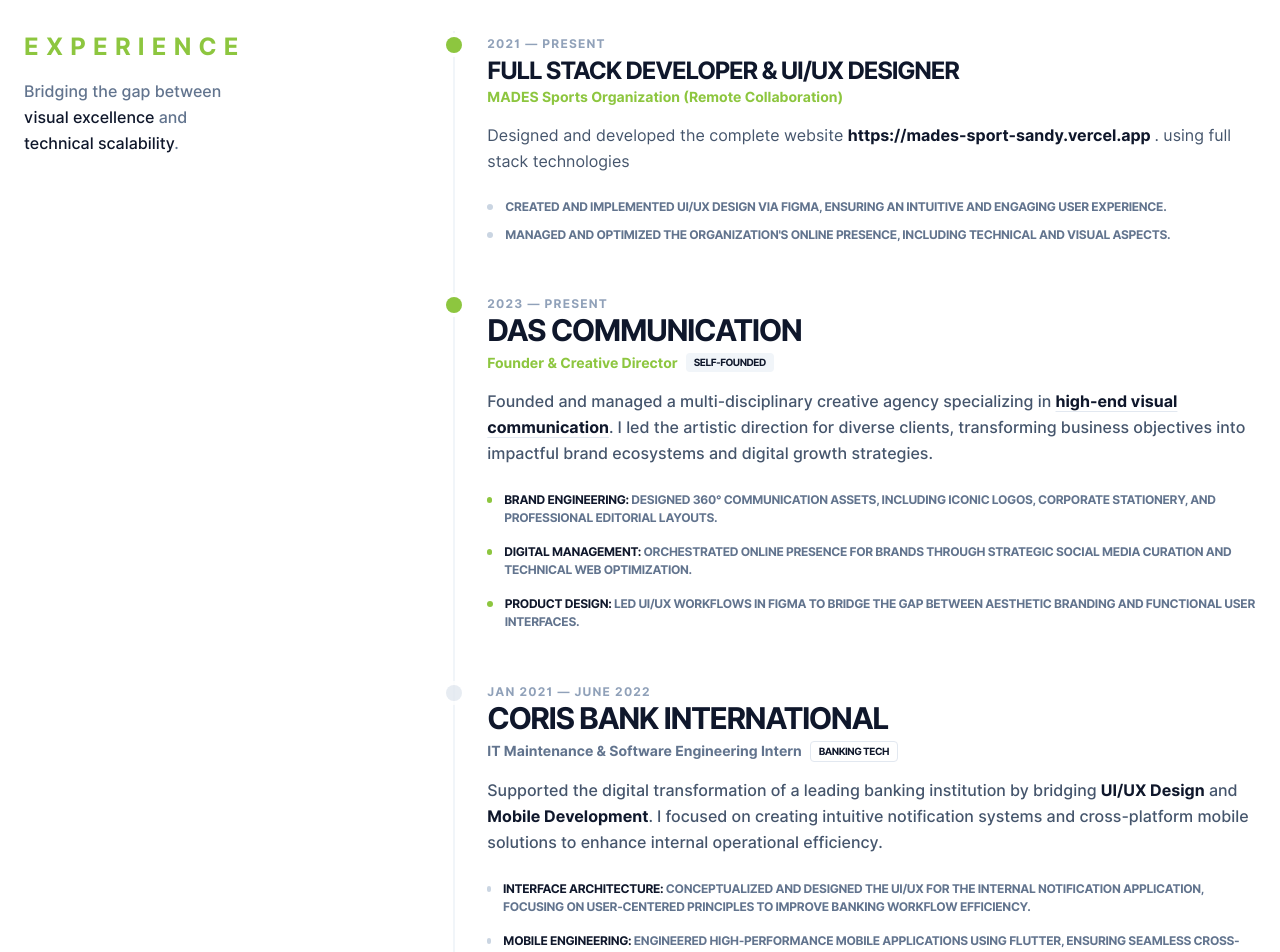
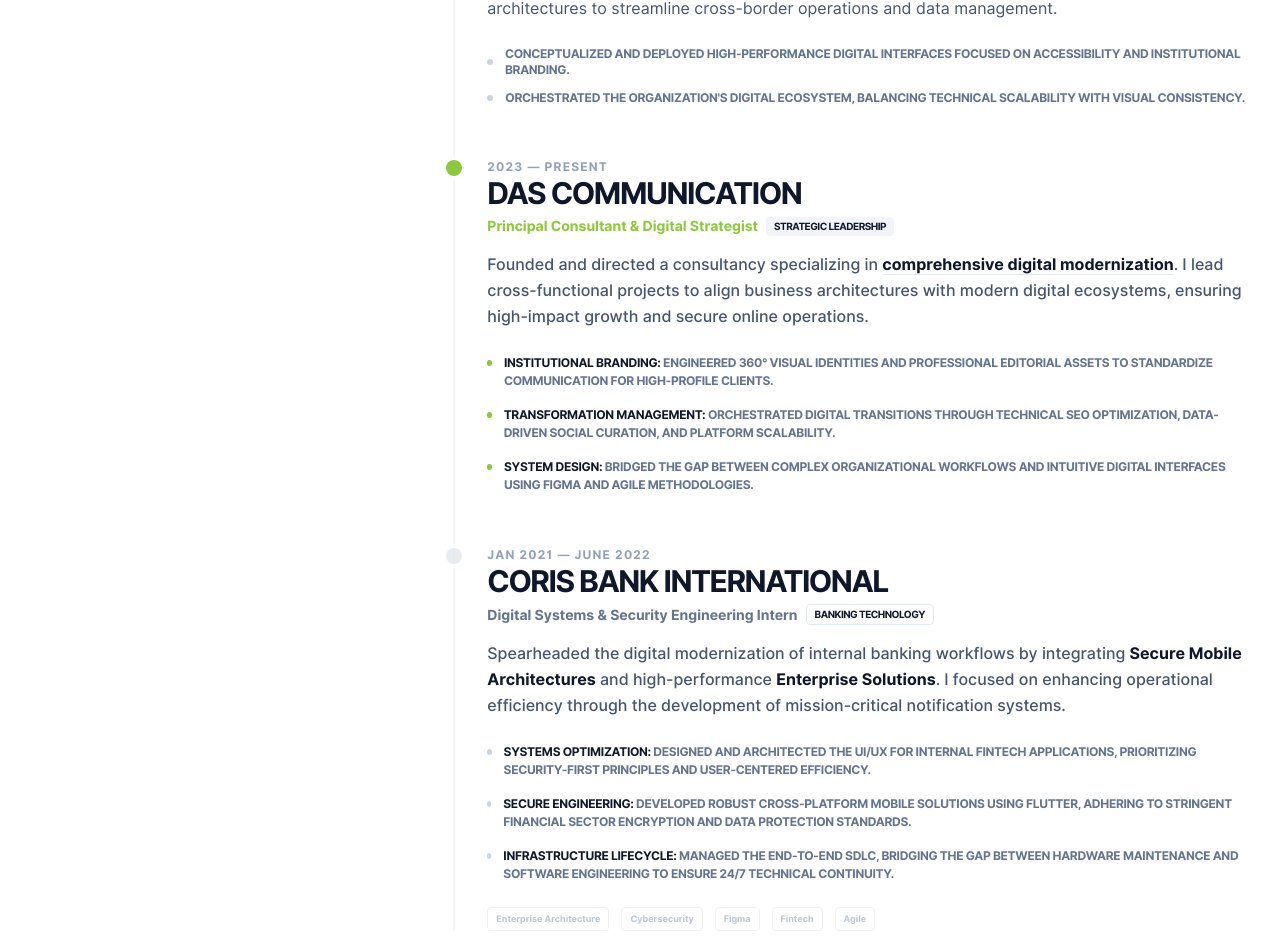
Before and after one commit to devondasilva/devportfolio, a React (Vite) app: page /Aboutme in a window 1280 px wide. Shown: the part 1320-2272 px from the top of the page. Built offline with nearby package versions, Linux system fonts and the light colour scheme.

Commit message:
Modification du contenu de mon profil

```diff
--- a/src/components/Nav.tsx
+++ b/src/components/Nav.tsx
@@ -25,7 +25,10 @@ const Nav: React.FC = () => {
 
                     {/* Logo */}
                     <a href="/" className="z-[60]">
-                        <img src={logo} alt="Logo" className="w-24 md:w-32 h-auto" />
+                        {/* <img src={logo} alt="Logo" className="w-24 md:w-32 h-auto" /> */}
+                        <h2 className="text-2xl md:text-3xl  font-bold uppercase tracking-widest" style={{ color: brandColor }}>
+                            Portfolio
+                        </h2>
                     </a>
 
                     {/* Hamburger Button */}
@@ -47,7 +50,7 @@ const Nav: React.FC = () => {
                         ${isOpen ? 'opacity-100 visible' : 'opacity-0 invisible md:opacity-100 md:visible'}
                     `}>
                         <ul className="flex flex-col md:flex-row items-center gap-8 md:gap-10 list-none">
-                            {['Home', 'My Projects', 'About Me'].map((item) => {
+                            {['Home', 'My Portofolio', 'About Me'].map((item) => {
                                 const path = item === 'Home' ? '/' : `/${item.replace(/\s/g, '')}`;
                                 return (
                                     <li key={item} className="relative group">
@@ -82,8 +85,6 @@ const Nav: React.FC = () => {
                 </div>
             </nav>
 
-            {/* Spacer pour compenser la nav fixed (pour ne pas que le contenu passe dessous) */}
-            <div className="h-20 md:h-28"></div>
         </>
     );
 }
--- a/src/data/poster.tsx
+++ b/src/data/poster.tsx
@@ -31,7 +31,7 @@ interface PosterItem {
 
 export const itemData: PosterItem[] = [
 
-  { img: S24, title: 'Flyer' },
+
   { img: S15, title: 'Visual Identity' },
   { img: S16, title: 'Card Design' },
   { img: S18, title: 'Brand Poster' },
@@ -42,6 +42,7 @@ export const itemData: PosterItem[] = [
   { img: S3, title: 'Graphic System' },
   { img: S8, title: 'Social Media' },
   { img: S9, title: 'Photography' },
+    { img: S24, title: 'Flyer' },
   { img: S10, title: 'Modern UI' },
   { img: S11, title: 'Mobile App' },
   { img: S14, title: 'Product Design' },
--- a/src/main.tsx
+++ b/src/main.tsx
@@ -1,7 +1,7 @@
 import './index.css'
 import App from './App.tsx'
 import About from './pages/About.tsx'
-import Myproject from './pages/Myprojects.tsx';
+import Myportofolio from './pages/Myprojects.tsx';
 import Contact from './pages/Contact.tsx';
 import Brand from './components/Brand.tsx';
 import WebDesign from './components/Web.tsx';
@@ -18,7 +18,7 @@ if (root) {
       <Routes>
         <Route path="/" element={<App />} />
         <Route path="/Aboutme" element={<About />} />
-        <Route path="/Myprojects" element={<Myproject/>} />
+        <Route path="/Myportofolio" element={<Myportofolio/>} />
         <Route path="/Contact" element={<Contact />} />
         <Route path="/Brand" element={<Brand />} />
         <Route path="/WebDesign" element={<WebDesign />} />
--- a/src/pages/About.tsx
+++ b/src/pages/About.tsx
@@ -113,30 +113,28 @@ const About: React.FC = () => {
                             <span className="text-xs font-black text-slate-400 uppercase tracking-widest">2021 — Present</span>
 
                             <div className="flex flex-col mb-2">
-                                <h3 className="text-2xl font-black text-slate-900 tracking-tighter uppercase">Full Stack Developer & UI/UX Designer</h3>
-                                <p className="font-bold italic text-sm" style={{ color: brandColor }}>MADES Sports Organization (Remote Collaboration)</p>
+                                <h3 className="text-2xl font-black text-slate-900 tracking-tighter uppercase">Digital Systems Architect & UI/UX Strategist</h3>
+                                <p className="font-bold italic text-sm" style={{ color: brandColor }}>MADES Sports Organization (International Governance)</p>
                             </div>
 
                             <p className="mt-4 text-slate-600 leading-relaxed">
-                                Designed and developed the complete website <span className="text-slate-900 font-bold">https://mades-sport-sandy.vercel.app </span>.
-                               using full stack technologies
+                                Engineered and managed a comprehensive <span className="text-slate-900 font-bold">digital infrastructure</span> using modern full-stack architectures to streamline cross-border operations and data management.
                             </p>
 
                             <ul className="mt-6 space-y-3">
                                 <li className="flex items-center gap-3 text-xs font-bold text-slate-500 uppercase tracking-tight">
                                     <div className="w-1.5 h-1.5 rounded-full bg-slate-300"></div>
-                                    Created and implemented UI/UX design via Figma, ensuring an intuitive and engaging user experience.
+                                    Conceptualized and deployed high-performance digital interfaces focused on accessibility and institutional branding.
                                 </li>
                                 <li className="flex items-center gap-3 text-xs font-bold text-slate-500 uppercase tracking-tight">
                                     <div className="w-1.5 h-1.5 rounded-full bg-slate-300"></div>
-                                    Managed and optimized the organization's online presence, including technical and visual aspects.
+                                    Orchestrated the organization's digital ecosystem, balancing technical scalability with visual consistency.
                                 </li>
                             </ul>
                         </div>
 
                         {/* EXPÉRIENCE 2 : FOCUS DESIGN & BRANDING */}
                         <div className="relative pl-8 group">
-                        {/* Indicateur visuel stylé */}
                             <div
                                 className="absolute w-4 h-4 rounded-full -left-[9px] top-1.5 ring-4 ring-white transition-all group-hover:scale-125"
                                 style={{ backgroundColor: brandColor }}
@@ -149,40 +147,39 @@ const About: React.FC = () => {
                                     DAS COMMUNICATION
                                 </h3>
                                 <div className="flex items-center gap-2 mt-2">
-                            <p className="font-bold italic text-sm" style={{ color: brandColor }}>Founder & Creative Director</p>
-                            <span className="text-[10px] bg-slate-100 px-2 py-0.5 rounded font-black uppercase tracking-tighter">Self-Founded</span>
+                                    <p className="font-bold italic text-sm" style={{ color: brandColor }}>Principal Consultant & Digital Strategist</p>
+                                    <span className="text-[10px] bg-slate-100 px-2 py-0.5 rounded font-black uppercase tracking-tighter">Strategic Leadership</span>
                                 </div>
                             </div>
 
                             <p className="mt-4 text-slate-600 leading-relaxed font-medium">
-                        Founded and managed a multi-disciplinary creative agency specializing in <span className="text-slate-900 font-bold underline decoration-slate-200 underline-offset-4">high-end visual communication</span>.
-                        I led the artistic direction for diverse clients, transforming business objectives into impactful brand ecosystems and digital growth strategies.
+                                Founded and directed a consultancy specializing in <span className="text-slate-900 font-bold underline decoration-slate-200 underline-offset-4">comprehensive digital modernization</span>.
+                                I lead cross-functional projects to align business architectures with modern digital ecosystems, ensuring high-impact growth and secure online operations.
                             </p>
 
                             <ul className="mt-6 space-y-4">
                                 <li className="flex items-start gap-3">
                                     <div className="mt-1.5 w-1.5 h-1.5 rounded-full" style={{ backgroundColor: brandColor }}></div>
                                     <p className="text-xs font-bold text-slate-500 uppercase tracking-tight leading-normal">
-                                <span className="text-slate-900">Brand Engineering:</span> Designed 360° communication assets, including iconic logos, corporate stationery, and professional editorial layouts.
+                                        <span className="text-slate-900">Institutional Branding:</span> Engineered 360° visual identities and professional editorial assets to standardize communication for high-profile clients.
                                     </p>
                                 </li>
                                 <li className="flex items-start gap-3">
                                     <div className="mt-1.5 w-1.5 h-1.5 rounded-full" style={{ backgroundColor: brandColor }}></div>
                                     <p className="text-xs font-bold text-slate-500 uppercase tracking-tight leading-normal">
-                                <span className="text-slate-900">Digital Management:</span> Orchestrated online presence for brands through strategic social media curation and technical web optimization.
+                                        <span className="text-slate-900">Transformation Management:</span> Orchestrated digital transitions through technical SEO optimization, data-driven social curation, and platform scalability.
                                     </p>
                                 </li>
                                 <li className="flex items-start gap-3">
                                     <div className="mt-1.5 w-1.5 h-1.5 rounded-full" style={{ backgroundColor: brandColor }}></div>
                                     <p className="text-xs font-bold text-slate-500 uppercase tracking-tight leading-normal">
-                                <span className="text-slate-900">Product Design:</span> Led UI/UX workflows in Figma to bridge the gap between aesthetic branding and functional user interfaces.
+                                        <span className="text-slate-900">System Design:</span> Bridged the gap between complex organizational workflows and intuitive digital interfaces using Figma and Agile methodologies.
                                     </p>
                                 </li>
                             </ul>
                         </div>
 
                         <div className="relative pl-8 group">
-                {/* Indicateur visuel (moins brillant que Briatek car c'est une expérience passée) */}
                             <div
                                 className="absolute w-4 h-4 rounded-full -left-[9px] top-1.5 ring-4 ring-white transition-all group-hover:scale-125 bg-slate-200 group-hover:bg-[#8DC63F] opacity-80 group-hover:opacity-100"
                             ></div>
@@ -194,40 +191,39 @@ const About: React.FC = () => {
                                     CORIS BANK INTERNATIONAL
                                 </h3>
                                 <div className="flex items-center gap-2 mt-2">
-                        <p className="font-bold italic text-sm text-slate-500">IT Maintenance & Software Engineering Intern</p>
-                        <span className="text-[10px] border border-slate-200 px-2 py-0.5 rounded font-black uppercase tracking-tighter">Banking Tech</span>
+                                    <p className="font-bold italic text-sm text-slate-500">Digital Systems & Security Engineering Intern</p>
+                                    <span className="text-[10px] border border-slate-200 px-2 py-0.5 rounded font-black uppercase tracking-tighter">Banking Technology</span>
                                 </div>
                             </div>
 
                             <p className="mt-4 text-slate-600 leading-relaxed font-medium">
-                    Supported the digital transformation of a leading banking institution by bridging <span className="text-slate-900 font-bold">UI/UX Design</span> and <span className="text-slate-900 font-bold">Mobile Development</span>.
-                    I focused on creating intuitive notification systems and cross-platform mobile solutions to enhance internal operational efficiency.
+                                Spearheaded the digital modernization of internal banking workflows by integrating <span className="text-slate-900 font-bold">Secure Mobile Architectures</span> and high-performance <span className="text-slate-900 font-bold">Enterprise Solutions</span>. I focused on enhancing operational efficiency through the development of mission-critical notification systems.
                             </p>
 
                             <ul className="mt-6 space-y-4">
                                 <li className="flex items-start gap-3">
                                     <div className="mt-1.5 w-1.5 h-1.5 rounded-full bg-slate-300 group-hover:bg-[#8DC63F] transition-colors"></div>
                                     <p className="text-xs font-bold text-slate-500 uppercase tracking-tight leading-normal">
-                            <span className="text-slate-900">Interface Architecture:</span> Conceptualized and designed the UI/UX for the internal notification application, focusing on user-centered principles to improve banking workflow efficiency.
+                                        <span className="text-slate-900">Systems Optimization:</span> Designed and architected the UI/UX for internal fintech applications, prioritizing security-first principles and user-centered efficiency.
                                     </p>
                                 </li>
                                 <li className="flex items-start gap-3">
                                     <div className="mt-1.5 w-1.5 h-1.5 rounded-full bg-slate-300 group-hover:bg-[#8DC63F] transition-colors"></div>
                                     <p className="text-xs font-bold text-slate-500 uppercase tracking-tight leading-normal">
-                            <span className="text-slate-900">Mobile Engineering:</span> Engineered high-performance mobile applications using <span className="italic">Flutter</span>, ensuring seamless cross-platform compatibility and rigorous security standards.
+                                        <span className="text-slate-900">Secure Engineering:</span> Developed robust cross-platform mobile solutions using <span className="italic">Flutter</span>, adhering to stringent financial sector encryption and data protection standards.
                                     </p>
                                 </li>
                                 <li className="flex items-start gap-3">
                                     <div className="mt-1.5 w-1.5 h-1.5 rounded-full bg-slate-300 group-hover:bg-[#8DC63F] transition-colors"></div>
                                     <p className="text-xs font-bold text-slate-500 uppercase tracking-tight leading-normal">
-                            <span className="text-slate-900">Full Cycle Collaboration:</span> Participated in the complete SDLC, from initial wireframing in Figma to final implementation and technical maintenance of IT infrastructures.
+                                        <span className="text-slate-900">Infrastructure Lifecycle:</span> Managed the end-to-end SDLC, bridging the gap between hardware maintenance and software engineering to ensure 24/7 technical continuity.
                                     </p>
                                 </li>
                             </ul>
 
-                {/* Stack technique utilisée chez Coris */}
+                            {/* Updated tech tags for the Embassy role */}
                             <div className="mt-6 flex gap-3 opacity-60 group-hover:opacity-100 transition-opacity">
-                    {['Flutter', 'Dart', 'Figma', 'UI/UX', 'IT Networking'].map((tech) => (
+                                {['Enterprise Architecture', 'Cybersecurity', 'Figma', 'Fintech', 'Agile'].map((tech) => (
                                     <span key={tech} className="text-[9px] font-black text-slate-400 border border-slate-200 px-2 py-1 rounded">
                                         {tech}
                                     </span>
--- a/src/pages/Home.tsx
+++ b/src/pages/Home.tsx
@@ -45,12 +45,14 @@ const Home: React.FC = () => {
               <span className="text-slate-300">& UI/UX.</span>
             </h1>
             <p className="mt-8 text-lg md:text-xl text-gray-500 max-w-xl leading-relaxed">
-              Crafting premium visual identities and high-end digital interfaces.
-              I turn your vision into <span className="font-bold text-slate-800">unforgettable digital journeys.</span>
+              Bilingual expert in
+              <span className="font-bold text-slate-800"> digital transformation </span>
+              and software architecture. I bridge the gap between complex institutional needs and
+              <span className="font-bold text-slate-800"> secure, high-performance technology solutions. </span>
             </p>
 
             <div className="mt-10 flex flex-col sm:flex-row gap-4 justify-center md:justify-start">
-               <a href="/Myprojects">
+               <a href="/Myportofolio">
                 <button
                 className="px-8 py-4 rounded-full text-white font-bold text-lg shadow-lg hover:scale-105 transition-transform"
                 style={{ backgroundColor: brandColor }}
--- a/src/pages/Myprojects.tsx
+++ b/src/pages/Myprojects.tsx
@@ -12,7 +12,7 @@ import '../index.css';
 import Nav from '../components/Nav';
 
 
-export default function Myproject() {
+export default function Myportofolio() {
   const [open, setOpen] = useState(false);
   const [activeImg, setActiveImg] = useState<{img: string, title: string} | null>(null);
   const brandColor = "#8DC63F";
```
Lines whose indentation alone changed are shown as unchanged.
